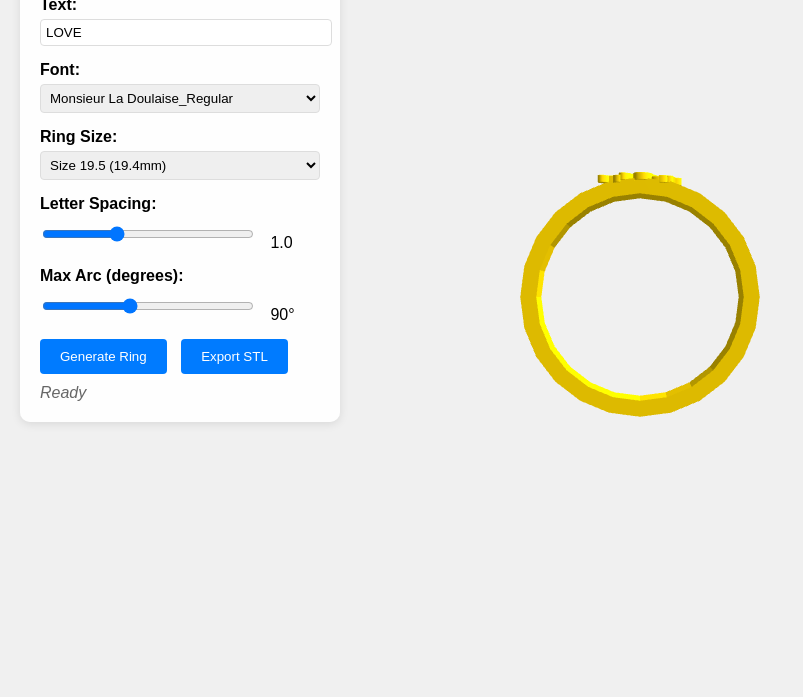
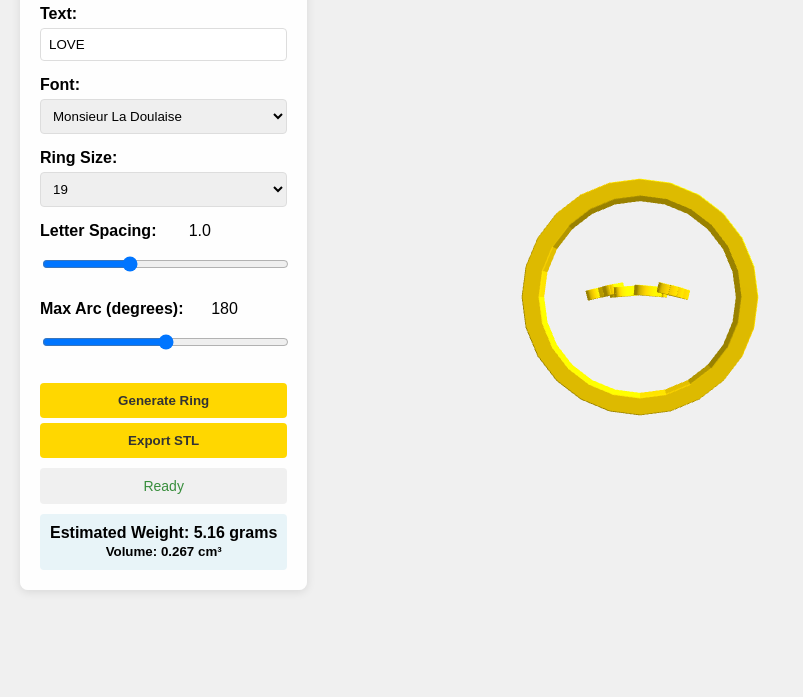
Before and after one commit to Megidd/jewelry-personalization, a plain HTML site: page ring-text/index.html in a window 1280 px wide. Shown: the part 103-800 px from the top of the page, without its empty margins (0-803 px from the left). Drawn offline with Linux system fonts and the light colour scheme; animation ran at ten frames a second.

Commit message:
Code: revised

```diff
--- a/ring-text/code.js
+++ b/ring-text/code.js
@@ -13,6 +13,9 @@ const RING_SIZES = {
     '20': { innerDiameter: 19.8, outerDiameter: 22.8 },
     '21': { innerDiameter: 20.6, outerDiameter: 23.6 }
 };
+
+// Material properties
+const GOLD_DENSITY = 19.3; // g/cm³
 
 // Initialize Three.js scene
 function init() {
@@ -64,24 +67,34 @@ function loadFonts() {
 
     fontNames.forEach(fontName => {
         fontLoader.load(
-            `./fonts/${fontName}.json`,  // Changed to local path
+            `./fonts/${fontName}.json`,
             (font) => {
                 fonts[fontName] = font;
                 if (Object.keys(fonts).length === fontNames.length) {
                     updateRing(); // Generate initial ring
                 }
             },
-            // Progress callback (optional)
             (xhr) => {
                 console.log(`${fontName} ${(xhr.loaded / xhr.total * 100)}% loaded`);
             },
-            // Error callback
             (error) => {
                 console.error(`Error loading ${fontName} font:`, error);
-                document.getElementById('status').textContent = `Error loading ${fontName} font`;
+                showStatus(`Error loading ${fontName} font`, 'error');
             }
         );
     });
+}
+
+// Calculate dynamic ring height based on size
+function calculateRingHeight(size) {
+    const sizeNum = parseFloat(size);
+    return 2.0 + (sizeNum - 16) * 0.08;
+}
+
+// Calculate dynamic text size based on ring size
+function calculateTextSize(ringSize) {
+    const sizeNum = parseFloat(ringSize);
+    return 1.2 + (sizeNum - 16) * 0.06;
 }
 
 // Create ring geometry
@@ -89,9 +102,9 @@ function createRing(size) {
     const ringData = RING_SIZES[size];
     const innerRadius = ringData.innerDiameter / 2;
     const outerRadius = ringData.outerDiameter / 2;
-    const height = 2.5; // Ring height in mm
+    const height = calculateRingHeight(size);
 
-    // Create ring using RingGeometry extruded
+    // Create ring using a shape with hole
     const shape = new THREE.Shape();
 
     // Outer circle
@@ -104,37 +117,36 @@ function createRing(size) {
 
     // Extrude settings
     const extrudeSettings = {
-        steps: 1,
+        steps: 2,
         depth: height,
-        bevelEnabled: false
+        bevelEnabled: true,
+        bevelThickness: 0.1,
+        bevelSize: 0.1,
+        bevelSegments: 2
     };
 
     const ringGeometry = new THREE.ExtrudeGeometry(shape, extrudeSettings);
-
-    // Center the geometry
     ringGeometry.center();
 
     const material = new THREE.MeshPhongMaterial({
         color: 0xFFD700,
-        metalness: 0.8,
-        roughness: 0.2
     });
 
     return new THREE.Mesh(ringGeometry, material);
 }
 
-// Create curved text - with user-controlled spacing and arc
+// Create curved text using BufferGeometry
 function createCurvedText(text, font, ringSize, letterSpacing, maxArcDegrees) {
     const ringData = RING_SIZES[ringSize];
     const ringOuterRadius = ringData.outerDiameter / 2;
-    const ringHeight = 2.5; // Ring height in mm
+    const ringHeight = calculateRingHeight(ringSize);
 
-    // Create a group to hold all letters
-    const textGroup = new THREE.Group();
+    // Array to hold all letter geometries
+    const letterGeometries = [];
 
-    // Text parameters
-    const textSize = 1.5; // Slightly smaller for better fit
-    const textDepth = 0.6; // Depth of text extrusion
+    // Dynamic text parameters
+    const textSize = calculateTextSize(ringSize);
+    const textDepth = textSize * 0.5;
 
     // Convert maxArc from degrees to radians
     const maxArcRadians = (maxArcDegrees * Math.PI) / 180;
@@ -143,30 +155,24 @@ function createCurvedText(text, font, ringSize, letterSpacing, maxArcDegrees) {
     const textWithoutSpaces = text.replace(/ /g, '');
     const charCount = textWithoutSpaces.length;
 
-    if (charCount === 0) return textGroup;
+    if (charCount === 0) {
+        return new THREE.Mesh(new THREE.BufferGeometry());
+    }
 
-    // Calculate angle per character with letter spacing
-    const baseCharAngle = 0.12; // Base angle per character
+    // Calculate angles
+    const baseCharAngle = 0.12;
     const adjustedCharAngle = baseCharAngle * letterSpacing;
-
-    // Calculate total angle needed for text
     const totalAngleNeeded = charCount * adjustedCharAngle;
-
-    // Use either the needed angle or max arc, whichever is smaller
     const totalAngle = Math.min(totalAngleNeeded, maxArcRadians);
-
-    // Calculate actual angle per character (might be compressed if hitting max arc)
     const actualCharAngle = charCount > 1 ? totalAngle / (charCount - 1) : 0;
     const startAngle = -totalAngle / 2;
 
-    // Track character index (excluding spaces)
     let charIndex = 0;
 
     // Create each letter
     for (let i = 0; i < text.length; i++) {
         const char = text[i];
-
-        if (char === ' ') continue; // Skip spaces
+        if (char === ' ') continue;
 
         const textGeometry = new THREE.TextGeometry(char, {
             font: font,
@@ -174,73 +180,158 @@ function createCurvedText(text, font, ringSize, letterSpacing, maxArcDegrees) {
             height: textDepth,
             curveSegments: 12,
             bevelEnabled: true,
-            bevelThickness: 0.05,
-            bevelSize: 0.05,
-            bevelSegments: 5
+            bevelThickness: 0.03,
+            bevelSize: 0.03,
+            bevelSegments: 3
         });
 
-        // Center the letter geometry
+        // Center the letter
         textGeometry.computeBoundingBox();
         const bbox = textGeometry.boundingBox;
         const centerX = (bbox.max.x - bbox.min.x) / 2;
         const centerY = (bbox.max.y - bbox.min.y) / 2;
 
-        // Important: Center in Z direction too
-        textGeometry.translate(-centerX, -centerY, 0);
+        textGeometry.translate(-centerX, -centerY, -textDepth/2);
 
-        const letterMesh = new THREE.Mesh(
-            textGeometry,
-            new THREE.MeshPhongMaterial({
-                color: 0xFFD700,
-                metalness: 0.8,
-                roughness: 0.2
-            })
+        // Calculate position and rotation
+        const angle = startAngle + charIndex * actualCharAngle;
+        const radius = ringOuterRadius - textDepth * 0.4;
+
+        // Create transformation matrix
+        const matrix = new THREE.Matrix4();
+
+        // Position
+        const position = new THREE.Vector3(
+            Math.sin(angle) * radius,
+            ringHeight / 2 - textSize/2,
+            Math.cos(angle) * radius
         );
 
-        // Calculate angle for this character
-        const angle = startAngle + charIndex * actualCharAngle;
+        // Rotation
+        const rotation = new THREE.Euler(-Math.PI/2, angle, 0);
 
-        // Position letter on the ring's outer surface
-        const radius = ringOuterRadius + 0.1;
+        // Apply transformations
+        matrix.makeRotationFromEuler(rotation);
+        matrix.setPosition(position);
 
-        letterMesh.position.x = Math.sin(angle) * radius;
-        letterMesh.position.z = Math.cos(angle) * radius;
-        letterMesh.position.y = 0;
+        // Apply matrix to geometry
+        textGeometry.applyMatrix4(matrix);
 
-        // Rotate letter to be perpendicular to radius
-        letterMesh.rotation.z = -angle;
-
-        textGroup.add(letterMesh);
+        letterGeometries.push(textGeometry);
         charIndex++;
     }
 
-    // Rotate the entire text group 90 degrees around X axis
-    textGroup.rotation.x = -Math.PI / 2;
+    // Merge all letter geometries
+    let mergedGeometry;
+    if (letterGeometries.length > 0) {
+        mergedGeometry = THREE.BufferGeometryUtils.mergeBufferGeometries(letterGeometries);
+    } else {
+        mergedGeometry = new THREE.BufferGeometry();
+    }
 
-    // Position the text group at the correct height on the ring
-    textGroup.position.y = ringHeight / 2 - 1.5;
+    const material = new THREE.MeshPhongMaterial({
+        color: 0xFFD700,
+    });
 
-    // Adjust text depth penetration
-    textGroup.position.z = -0.2;
-
-    return textGroup;
+    return new THREE.Mesh(mergedGeometry, material);
 }
 
-// Combine ring and text - simplified version
-function combineRingAndText(ring, textGroup, ringSize) {
-    // Create final combined group
-    const combinedGroup = new THREE.Group();
+// Combine ring and text into a single mesh
+function combineRingAndText(ring, textMesh) {
+    // Clone geometries to avoid modifying originals
+    const ringGeometry = ring.geometry.clone();
+    const textGeometry = textMesh.geometry.clone();
 
-    // Add ring
-    combinedGroup.add(ring.clone());
+    // Merge geometries
+    const geometries = [ringGeometry];
 
-    // Add text group
-    combinedGroup.add(textGroup);
+    // Only add text geometry if it has vertices
+    if (textGeometry.attributes.position && textGeometry.attributes.position.count > 0) {
+        geometries.push(textGeometry);
+    }
 
-    return combinedGroup;
+    const mergedGeometry = THREE.BufferGeometryUtils.mergeBufferGeometries(geometries);
+
+    const material = new THREE.MeshPhongMaterial({
+        color: 0xFFD700,
+    });
+
+    return new THREE.Mesh(mergedGeometry, material);
 }
 
-// Update the updateRing function to use new parameters
+// Calculate volume of mesh
+function calculateVolume(mesh) {
+    const geometry = mesh.geometry;
+
+    if (!geometry.isBufferGeometry) {
+        console.error('Geometry must be BufferGeometry');
+        return 0;
+    }
+
+    const positions = geometry.attributes.position;
+    const indices = geometry.index;
+    let volume = 0;
+
+    if (indices) {
+        // Indexed geometry
+        for (let i = 0; i < indices.count; i += 3) {
+            const a = indices.getX(i);
+            const b = indices.getX(i + 1);
+            const c = indices.getX(i + 2);
+
+            const v1 = new THREE.Vector3().fromBufferAttribute(positions, a);
+            const v2 = new THREE.Vector3().fromBufferAttribute(positions, b);
+            const v3 = new THREE.Vector3().fromBufferAttribute(positions, c);
+
+            // Calculate signed volume of tetrahedron
+            volume += v1.dot(v2.cross(v3)) / 6;
+        }
+    } else {
+        // Non-indexed geometry
+        for (let i = 0; i < positions.count; i += 3) {
+            const v1 = new THREE.Vector3().fromBufferAttribute(positions, i);
+            const v2 = new THREE.Vector3().fromBufferAttribute(positions, i + 1);
+            const v3 = new THREE.Vector3().fromBufferAttribute(positions, i + 2);
+
+            volume += v1.dot(v2.cross(v3)) / 6;
+        }
+    }
+
+    return Math.abs(volume);
+}
+
+// Calculate and display weight
+function calculateAndDisplayWeight(mesh) {
+    const volumeMM3 = calculateVolume(mesh);
+    const volumeCM3 = volumeMM3 / 1000;
+    const weightGrams = volumeCM3 * GOLD_DENSITY;
+
+    const weightDisplay = document.getElementById('weight-display');
+    weightDisplay.innerHTML = `
+        Estimated Weight: ${weightGrams.toFixed(2)} grams
+        <br>
+        <small>Volume: ${volumeCM3.toFixed(3)} cm³</small>
+    `;
+    weightDisplay.style.display = 'block';
+}
+
+// Show status message
+function showStatus(message, type = 'normal') {
+    const statusElement = document.getElementById('status');
+    statusElement.textContent = message;
+
+    statusElement.classList.remove('error', 'success', 'warning');
+
+    if (type === 'error') {
+        statusElement.classList.add('error');
+    } else if (type === 'success') {
+        statusElement.classList.add('success');
+    } else if (type === 'warning') {
+        statusElement.classList.add('warning');
+    }
+}
+
+// Update the ring
 function updateRing() {
     const text = document.getElementById('textInput').value || 'LOVE';
     const fontName = document.getElementById('fontSelect').value;
@@ -249,29 +340,54 @@ function updateRing() {
     const maxArc = parseFloat(document.getElementById('maxArc').value);
 
     if (!fonts[fontName]) {
-        document.getElementById('status').textContent = 'Loading fonts...';
+        showStatus('Loading fonts...', 'normal');
         return;
     }
 
-    document.getElementById('status').textContent = 'Generating...';
+    showStatus('Generating...', 'normal');
 
     // Clear previous meshes
     if (finalMesh) {
         scene.remove(finalMesh);
+        finalMesh.geometry.dispose();
+        finalMesh.material.dispose();
     }
 
-    // Create ring
-    ringMesh = createRing(ringSize);
+    try {
+        // Create ring
+        ringMesh = createRing(ringSize);
 
-    // Create curved text with user-controlled parameters
-    const textGroup = createCurvedText(text.toUpperCase(), fonts[fontName], ringSize, letterSpacing, maxArc);
+        // Create curved text
+        textMesh = createCurvedText(text.toUpperCase(), fonts[fontName], ringSize, letterSpacing, maxArc);
 
-    // Combine ring and text
-    finalMesh = combineRingAndText(ringMesh, textGroup, ringSize);
+        // Combine ring and text into a single mesh
+        finalMesh = combineRingAndText(ringMesh, textMesh);
 
-    scene.add(finalMesh);
+        // Clean up temporary meshes
+        ringMesh.geometry.dispose();
+        textMesh.geometry.dispose();
 
-    document.getElementById('status').textContent = 'Ready';
+        scene.add(finalMesh);
+
+        // Calculate and display weight
+        calculateAndDisplayWeight(finalMesh);
+
+        showStatus('Ready', 'success');
+
+    } catch (error) {
+        console.error('Error generating ring:', error);
+        showStatus('Error generating ring. Please try different settings.', 'error');
+
+        // Fallback: just show ring and text separately
+        if (ringMesh && textMesh) {
+            const group = new THREE.Group();
+            group.add(ringMesh);
+            group.add(textMesh);
+            finalMesh = group;
+            scene.add(finalMesh);
+            showStatus('Generated with simplified method', 'warning');
+        }
+    }
 }
 
 // Export to STL
@@ -281,14 +397,23 @@ function exportSTL() {
         return;
     }
 
-    const exporter = new THREE.STLExporter();
-    const stlString = exporter.parse(finalMesh);
+    showStatus('Exporting STL...', 'normal');
 
-    const blob = new Blob([stlString], { type: 'text/plain' });
-    const link = document.createElement('a');
-    link.href = URL.createObjectURL(blob);
-    link.download = `ring_${document.getElementById('textInput').value}_${document.getElementById('ringSize').value}.stl`;
-    link.click();
+    try {
+        const exporter = new THREE.STLExporter();
+        const stlString = exporter.parse(finalMesh);
+
+        const blob = new Blob([stlString], { type: 'text/plain' });
+        const link = document.createElement('a');
+        link.href = URL.createObjectURL(blob);
+        link.download = `ring_${document.getElementById('textInput').value}_size${document.getElementById('ringSize').value}.stl`;
+        link.click();
+
+        showStatus('STL exported successfully', 'success');
+    } catch (error) {
+        console.error('Error exporting STL:', error);
+        showStatus('Error exporting STL', 'error');
+    }
 }
 
 // Animation loop
--- a/ring-text/index.html
+++ b/ring-text/index.html
@@ -11,148 +11,151 @@
             font-family: Arial, sans-serif;
             overflow: hidden;
         }
-
         #canvas-container {
-            width: 100vw;
-            height: 100vh;
+            position: absolute;
+            top: 0;
+            left: 0;
+            width: 100%;
+            height: 100%;
         }
-
         #controls {
             position: absolute;
             top: 20px;
             left: 20px;
             background: rgba(255, 255, 255, 0.9);
             padding: 20px;
-            border-radius: 10px;
+            border-radius: 8px;
             box-shadow: 0 2px 10px rgba(0,0,0,0.1);
+            max-width: 300px;
         }
-
         .control-group {
             margin-bottom: 15px;
         }
-
         label {
             display: block;
             margin-bottom: 5px;
             font-weight: bold;
         }
-
-        input[type="text"],
-        input[type="number"],
-        input[type="range"],
-        select {
+        input, select {
             width: 100%;
-            padding: 5px;
+            padding: 8px;
             border: 1px solid #ddd;
             border-radius: 4px;
+            box-sizing: border-box;
         }
-
-        input[type="range"] {
-            width: 200px;
-        }
-
-        .range-value {
-            display: inline-block;
-            margin-left: 10px;
-            min-width: 50px;
-        }
-
         button {
-            background: #007bff;
-            color: white;
+            background: #FFD700;
+            color: #333;
             border: none;
             padding: 10px 20px;
             border-radius: 4px;
             cursor: pointer;
-            margin-right: 10px;
+            font-weight: bold;
+            width: 100%;
+            margin-top: 5px;
         }
-
         button:hover {
-            background: #0056b3;
+            background: #FFC700;
         }
-
         #status {
             margin-top: 10px;
-            font-style: italic;
-            color: #666;
+            padding: 10px;
+            background: #f0f0f0;
+            border-radius: 4px;
+            text-align: center;
+            font-size: 14px;
+        }
+        #weight-display {
+            margin-top: 10px;
+            padding: 10px;
+            background: #e8f4f8;
+            border-radius: 4px;
+            text-align: center;
+            font-weight: bold;
+            display: none;
+        }
+        .range-value {
+            display: inline-block;
+            width: 50px;
+            text-align: right;
+            font-weight: normal;
+        }
+        .error {
+            color: #d32f2f;
+            background: #ffebee;
+        }
+        .success {
+            color: #388e3c;
+            background: #e8f5e9;
+        }
+        .warning {
+            color: #f57c00;
+            background: #fff3e0;
         }
     </style>
 </head>
 <body>
     <div id="canvas-container"></div>
-
     <div id="controls">
-        <h3>Ring Personalizer</h3>
+        <h2>Ring Personalizer</h2>
 
         <div class="control-group">
             <label for="textInput">Text:</label>
-            <input type="text" id="textInput" value="LOVE" maxlength="15">
+            <input type="text" id="textInput" value="LOVE" maxlength="20" onchange="updateRing()">
         </div>
 
         <div class="control-group">
             <label for="fontSelect">Font:</label>
-            <select id="fontSelect">
-                <option value="Monsieur La Doulaise_Regular">Monsieur La Doulaise_Regular</option>
-                <option value="Imperial Script_Regular">Imperial Script_Regular</option>
-                <option value="Miss Fajardose_Regular">Miss Fajardose_Regular</option>
+            <select id="fontSelect" onchange="updateRing()">
+                <option value="Monsieur La Doulaise_Regular">Monsieur La Doulaise</option>
+                <option value="Imperial Script_Regular">Imperial Script</option>
+                <option value="Miss Fajardose_Regular">Miss Fajardose</option>
             </select>
         </div>
 
         <div class="control-group">
             <label for="ringSize">Ring Size:</label>
-            <select id="ringSize">
-                <option value="16">Size 16 (16.5mm)</option>
-                <option value="17">Size 17 (17.3mm)</option>
-                <option value="18">Size 18 (18.1mm)</option>
-                <option value="19">Size 19 (19.0mm)</option>
-                <option value="19.5" selected>Size 19.5 (19.4mm)</option>
-                <option value="20">Size 20 (19.8mm)</option>
-                <option value="21">Size 21 (20.6mm)</option>
+            <select id="ringSize" onchange="updateRing()">
+                <option value="16">16</option>
+                <option value="17">17</option>
+                <option value="18">18</option>
+                <option value="19" selected>19</option>
+                <option value="19.5">19.5</option>
+                <option value="20">20</option>
+                <option value="21">21</option>
             </select>
         </div>
 
         <div class="control-group">
-            <label for="letterSpacing">Letter Spacing:</label>
-            <input type="range" id="letterSpacing" min="0.5" max="2.0" step="0.1" value="1.0">
-            <span class="range-value" id="letterSpacingValue">1.0</span>
+            <label for="letterSpacing">
+                Letter Spacing: <span class="range-value" id="letterSpacingValue">1.0</span>
+            </label>
+            <input type="range" id="letterSpacing" min="0.5" max="2" step="0.1" value="1"
+                   oninput="document.getElementById('letterSpacingValue').textContent = this.value; updateRing()">
         </div>
 
         <div class="control-group">
-            <label for="maxArc">Max Arc (degrees):</label>
-            <input type="range" id="maxArc" min="30" max="180" step="5" value="90">
-            <span class="range-value" id="maxArcValue">90°</span>
+            <label for="maxArc">
+                Max Arc (degrees): <span class="range-value" id="maxArcValue">180</span>
+            </label>
+            <input type="range" id="maxArc" min="90" max="270" step="10" value="180"
+                   oninput="document.getElementById('maxArcValue').textContent = this.value; updateRing()">
         </div>
 
         <button onclick="updateRing()">Generate Ring</button>
         <button onclick="exportSTL()">Export STL</button>
 
         <div id="status">Ready</div>
+        <div id="weight-display"></div>
     </div>
 
-    <!-- Local Three.js files -->
+    <!-- Three.js and dependencies -->
     <script src="./libs/three.min.js"></script>
     <script src="./libs/OrbitControls.js"></script>
     <script src="./libs/STLExporter.js"></script>
     <script src="./libs/BufferGeometryUtils.js"></script>
 
-    <script src="./code.js"></script>
-
-    <script>
-        // Update range value displays
-        document.getElementById('letterSpacing').addEventListener('input', function() {
-            document.getElementById('letterSpacingValue').textContent = this.value;
-            updateRing();
-        });
-
-        document.getElementById('maxArc').addEventListener('input', function() {
-            document.getElementById('maxArcValue').textContent = this.value + '°';
-            updateRing();
-        });
-
-        // Auto-update on text change
-        document.getElementById('textInput').addEventListener('input', updateRing);
-        document.getElementById('fontSelect').addEventListener('change', updateRing);
-        document.getElementById('ringSize').addEventListener('change', updateRing);
-    </script>
+    <!-- Main application -->
+    <script src="code.js"></script>
 </body>
 </html>
```
